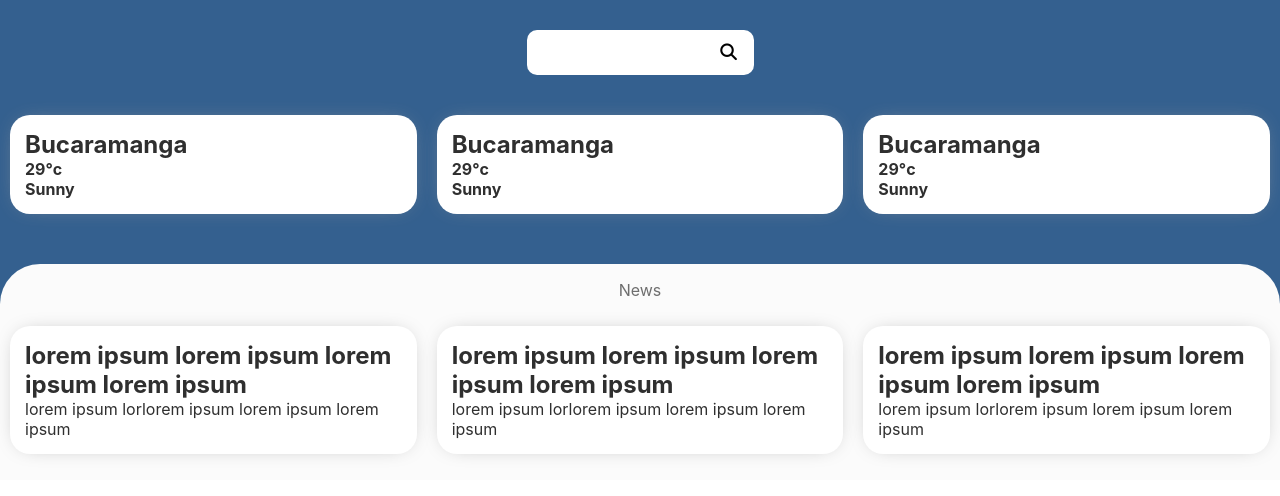
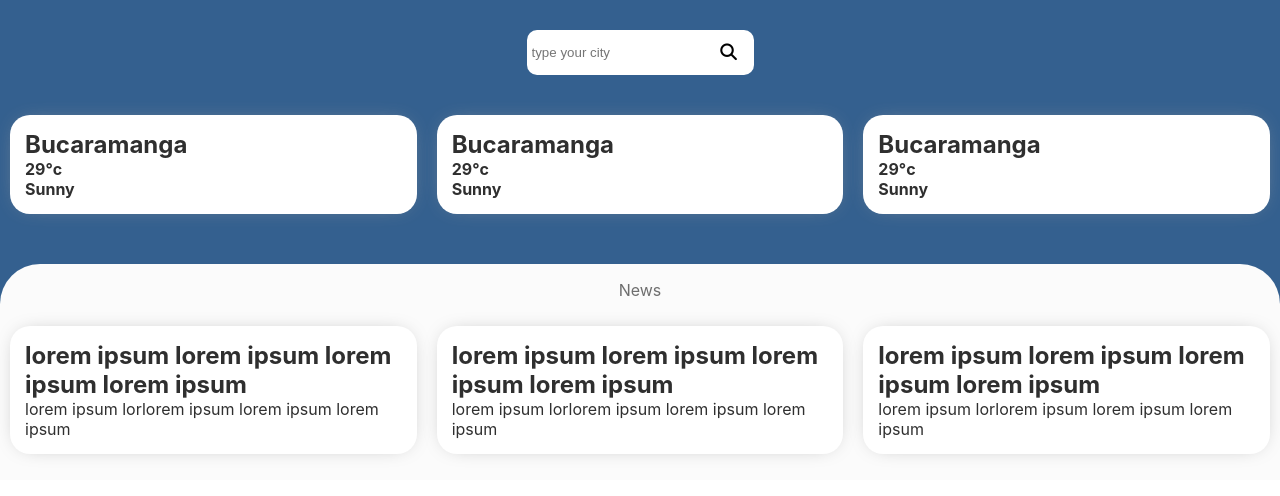
Before and after one commit to davidescobar007/weane, a React (Create React App) app: page / in a window 1280 px wide. Shown: the top 496 px of the page. Built offline with nearby package versions, Linux system fonts and the light colour scheme; the HTML template or start-up script is replaced by a standard one.

Commit message:
store, and locationReducer files

```diff
--- a/src/App.js
+++ b/src/App.js
@@ -4,7 +4,7 @@ import Header from './Components/header/Header';
 import Home from './Components/Home/Home';
 
 import store from './store';
-import { provider } from 'react-redux';
+import { Provider } from 'react-redux';
 function App() {
 
   const getLocation = data => {
@@ -12,14 +12,14 @@ function App() {
   }
 
   return (
-    <provider store={store}>
+    <Provider store={store}>
       <div className="App">
         <Header
           getLocation={getLocation}
         />
         <Home></Home>
       </div>
-    </provider>
+    </Provider>
   );
 }
 
--- a/src/Components/header/Header.js
+++ b/src/Components/header/Header.js
@@ -3,19 +3,12 @@ import './Header.css';
 
 function Header({getLocation}) {
 
-  const [state, setState] = useState({
-    city: undefined
-  })
+  //component state
+  const [city, setCity] = useState(undefined);
+  const [country, setCountry] = useState(undefined);
 
-  const handleChange = e => {
-    setState({
-      city: e.target.value
-    })
-  }
-
-  const data = e => {
+  const submitLocation = e => {
     e.preventDefault();
-    getLocation(state);
   }
 
   return (
@@ -25,14 +18,15 @@ function Header({getLocation}) {
 
           <ul className="headerList">
             <li>
-              <form onSubmit={getLocation}>
+              <form onSubmit={submitLocation}>
                 <input
                   type="text"
                   id="search_input"
                   name="city"
-                  placeholder={state.city}
+                  placeholder="type your city"
                   aria-label="type a city to get weather and latest news"
-                  onChange={handleChange}
+                  value={city}
+                  onChange={(e)=>setCity(e.target.value) }
                 />
                 <button id="search_button" type="submit"><i className="fas fa-lg fa-search"></i></button>
               </form>
--- a/src/reducers/locationReducer.js
+++ b/src/reducers/locationReducer.js
@@ -1,5 +1,5 @@
 const initialState = {
-    location:["Hey Berlin, I love you, you are beautiful"],
+    location:["Hey Berlin, I love you, you are beautiful", 5],
     city:["Berlin"]
 }
 
```
Also changed, not shown: src/actions/locationActions.js (added), src/resources/ReduxFlow.jpg (renamed from src/resources/diagrama.jpg), 1 other file (tests, documents, lock files or other folders).
